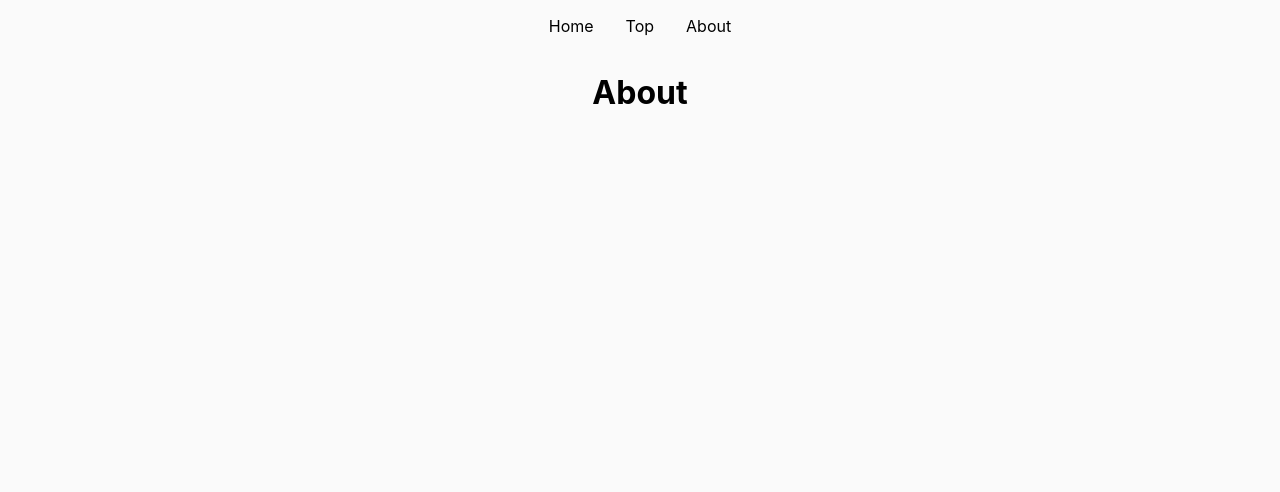
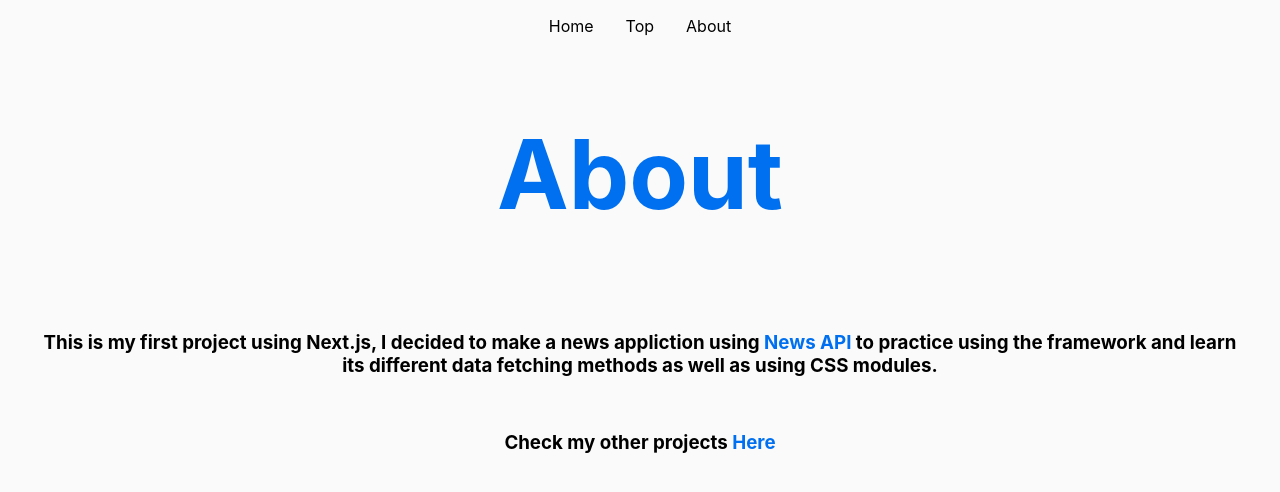
Before and after one commit to ShaumikRahman/next-news, a Next.js app: page /about in a window 1280 px wide. Shown: the top 492 px of the page. Built offline with nearby package versions, Linux system fonts and the light colour scheme.

Commit message:
refined content and styles for main and about pages

```diff
--- a/pages/_app.js
+++ b/pages/_app.js
@@ -1,4 +1,4 @@
-import '../styles/globals.css'
+import '../styles/globals.scss'
 import Navbar from '../components/Navbar'
 
 function MyApp({ Component, pageProps }) {
--- a/pages/about.js
+++ b/pages/about.js
@@ -1,10 +1,31 @@
+import Head from "next/head";
+import styles from "../styles/About.module.css";
+import Link from "next/link";
 
 export const about = () => {
-    return (
-        <div className="container">
-            <h1>About</h1>
-        </div>
-    )
-}
+  return (
+    <div className="container">
+      <Head>
+        <title>About</title>
+        <meta name="description" content="About page" />
+      </Head>
+      <div className={styles.about}>
+        <h1 className={styles.title}>About</h1>
+        <h3 className={styles.text}>
+          This is my first project using Next.js, I decided to make a news
+          appliction using{" "}
+          <Link href="https://newsapi.org/">
+            <a className={styles.link}>News API </a>
+          </Link>
+          to practice using the framework and learn its different data fetching
+          methods as well as using CSS modules.
+        </h3>
+        <h3 className={styles.text}>
+            Check my other projects <Link href="https://ShaumikRahman.github.io"><a className={styles.link}>Here</a></Link>
+        </h3>
+      </div>
+    </div>
+  );
+};
 
-export default about
+export default about;
--- /dev/null
+++ b/styles/About.module.css
@@ -0,0 +1,21 @@
+.about {
+    display: flex;
+    flex-direction: column;
+    text-align: center;
+    width: 95%;
+    gap: 1rem;
+}
+
+.title {
+    font-size: 600%;
+    color: #0070f0;
+    text-align: center;
+}
+
+.link {
+    color: #0070f0;
+}
+
+.link:hover {
+    text-decoration: underline;
+}
--- a/styles/Home.module.scss
+++ b/styles/Home.module.scss
@@ -0,0 +1,45 @@
+
+.title {
+    font-size: 600%;
+    color: #0070f0;
+    text-align: center;
+}
+
+.articles {
+    display: flex;
+    justify-content: center;
+    flex-direction: column;
+    gap: 1rem;
+    width: 50%;
+
+    @media (max-width: 768px) {
+        width: 95%;
+    }
+    transition: width 150ms ease-in-out;
+  }
+
+.article {
+    text-align: center;
+    display: flex;
+    flex-direction: column;
+    margin-bottom: 5rem;
+
+    @media (max-width: 768px) {
+        margin-bottom: 1rem;
+    }
+
+
+}
+
+.article:hover {
+    cursor: pointer;
+    color: #0070f0;
+}
+
+.small {
+    p {
+        margin: 0;
+    }
+
+    margin-bottom: 1rem;
+}
--- a/styles/globals.css
+++ b/styles/globals.scss
@@ -5,6 +5,10 @@ body {
   font-family: -apple-system, BlinkMacSystemFont, Segoe UI, Roboto, Oxygen,
     Ubuntu, Cantarell, Fira Sans, Droid Sans, Helvetica Neue, sans-serif;
   background: #fafafa;
+
+  &::-webkit-scrollbar {
+    display: none;
+  }
 }
 
 a {
```
Also changed, not shown: pages/index.js (+51 -5 lines), pages/top.js (deleted, +0 -10 lines), img/breaking.jpg (added).
